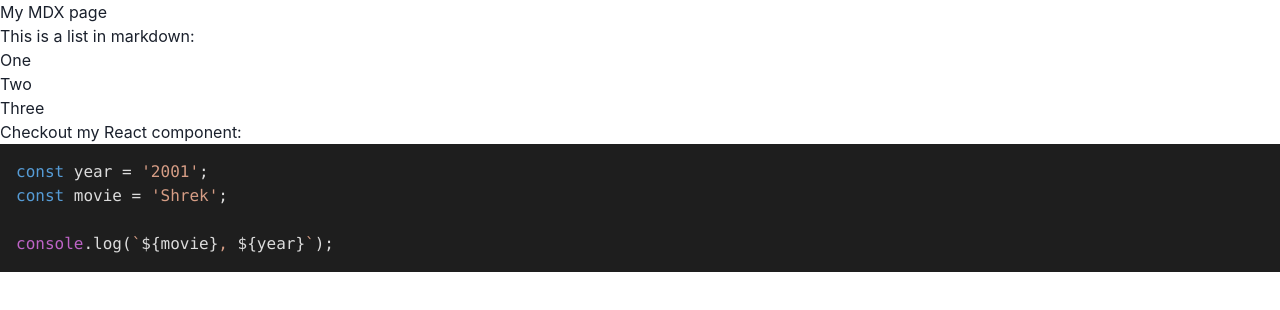
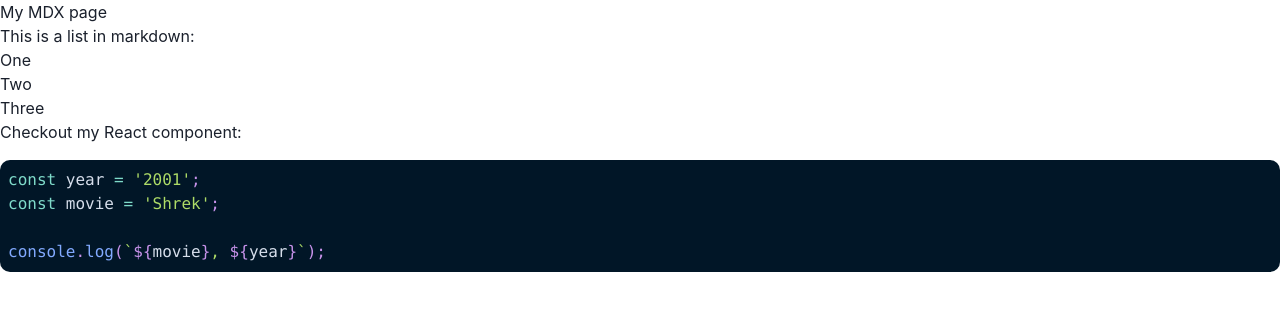
Before and after one commit to rokkoo/alfonso-website, a Next.js app: page /posts/hello in a window 1280 px wide. Shown: the top 310 px of the page. Built offline with nearby package versions, Linux system fonts and the light colour scheme.

Commit message:
feat: imp code ui

```diff
--- a/src/components/layout/PostLayout.tsx
+++ b/src/components/layout/PostLayout.tsx
@@ -1,12 +1,6 @@
 import { MDXProvider, MDXProviderComponentsProp } from '@mdx-js/react';
-import { useEffect } from 'react';
 import Image from 'next/image';
-
-import highlightjs from 'highlight.js';
-import typescript from 'highlight.js/lib/languages/typescript';
-import 'highlight.js/styles/vs2015.css';
-
-highlightjs.registerLanguage('typescript', typescript);
+import Code from '../ui/Code/index';
 
 const ResponsiveImage = (props: any) => (
   <Image alt={props.alt} layout="responsive" {...props} />
@@ -14,6 +8,7 @@ const ResponsiveImage = (props: any) => (
 
 const components: MDXProviderComponentsProp = {
   img: ResponsiveImage,
+  code: Code,
 };
 
 interface Props {
@@ -21,9 +16,5 @@ interface Props {
 }
 
 export default function Post({ children }: Props) {
-  useEffect(() => {
-    highlightjs.highlightAll();
-  }, []);
-
   return <MDXProvider components={components}>{children}</MDXProvider>;
 }
--- /dev/null
+++ b/src/components/ui/Code/index.tsx
@@ -0,0 +1,33 @@
+import Highlight, { defaultProps, Language } from 'prism-react-renderer';
+import theme from 'prism-react-renderer/themes/nightOwl';
+import styles from './styles.module.css';
+
+interface Props {
+  children: React.ReactNode;
+  className: string;
+}
+
+function Code({ children, className }: Props) {
+  const language = className.replace(/language-/, '') as Language;
+  const code = children?.toString().trim();
+
+  if (!code) return null;
+
+  return (
+    <Highlight {...defaultProps} theme={theme} code={code} language={language}>
+      {({ style, tokens, getLineProps, getTokenProps }) => (
+        <pre className={styles.pre} style={style}>
+          {tokens.map((line, i) => (
+            <div key={i} {...getLineProps({ line, key: i })}>
+              {line.map((token, key) => (
+                <span key={key} {...getTokenProps({ token, key })} />
+              ))}
+            </div>
+          ))}
+        </pre>
+      )}
+    </Highlight>
+  );
+}
+
+export default Code;
--- /dev/null
+++ b/src/components/ui/Code/styles.module.css
@@ -0,0 +1,7 @@
+.pre {
+  text-align: left;
+  margin: 1em 0;
+  padding: 0.5em;
+  overflow: scroll;
+  border-radius: 10px;
+}
```
